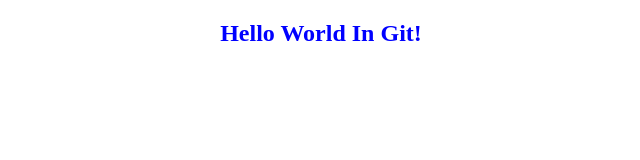
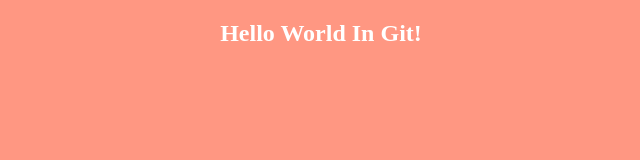
Before and after one commit to GalalHussein/My-Pr-Galal, a plain HTML site: page test.html in a window 1280 px wide. Shown: the whole page, without its empty margins (319-959 px from the left). Drawn offline with Linux system fonts and the light colour scheme.

Commit message:
change background

```diff
--- a/test.css
+++ b/test.css
@@ -1,5 +1,10 @@
+body {
+   background-color: rgb(255, 151, 130);
+
+}
 h2 {
-   color: blue;
+   color: rgb(255, 255, 255);
    text-align: center;
 
+
 }
```
